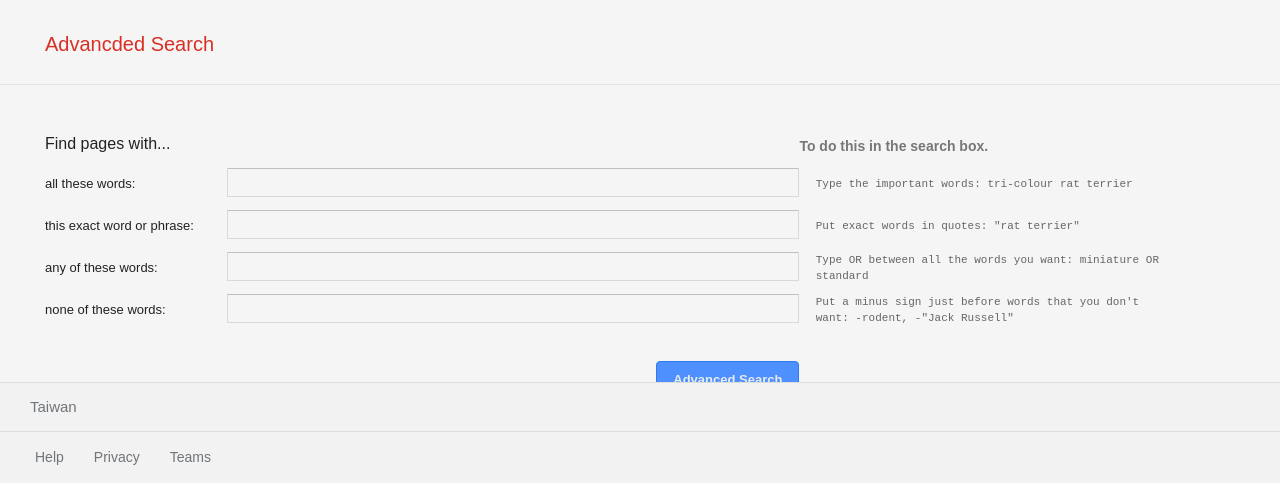
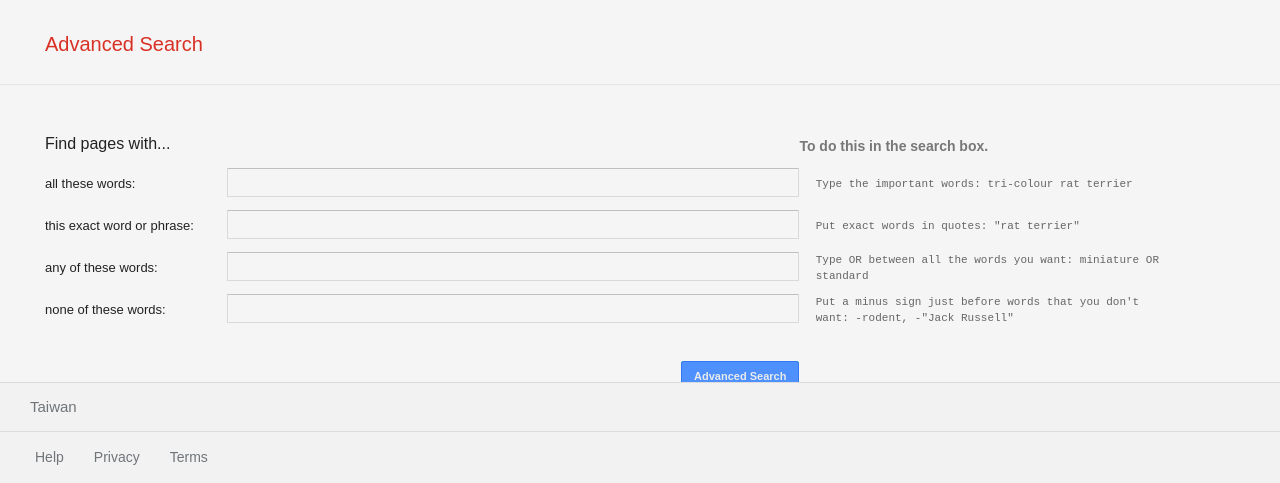
Before and after one commit to wrbyepct/search, a website: page advanced_search.html in a window 1280 px wide. Shown: the part 317-800 px from the top of the page. Drawn offline with nearby package versions, Linux system fonts and the light colour scheme.

Commit message:
final version

```diff
--- a/advanced_search.html
+++ b/advanced_search.html
@@ -25,7 +25,7 @@
     </div>
 
     <div class="title">
-      <label style="margin-left:10px">Advancded Search</label>
+      <label style="margin-left:10px">Advanced Search</label>
     </div>
     <!-- Main Content Section -->
     <div class="form-container">
@@ -118,7 +118,7 @@
           <div class="advanced-search-btn">
             <input
               id="advanced-search-btn"
-              class="search-btn"
+              class=""
               type="submit"
               value="Advanced Search"
             />
@@ -135,7 +135,7 @@
         <div class="bottom-info-part">
           <a href="./index.html">Help</a>
           <a href="./index.html">Privacy</a>
-          <a href="./index.html">Teams</a>
+          <a href="./index.html">Terms</a>
         </div>
       </div>
     </div>
--- a/scss/_advanced_search.scss
+++ b/scss/_advanced_search.scss
@@ -112,10 +112,12 @@
         color: $font-color;
         background: #4d90fe;
         margin: 0.625rem 0;
+        padding: 0.359375rem 0.75rem;
         font-family: Arial, Helvetica, sans-serif;
         font-weight: bold;
-        font-size: 0.8125rem;
+        font-size: 0.6875rem;
         border: 1px solid #3079ed;
+        border-radius: 2px;
         &:hover {
             border: 1px solid white;
         }
```
Also changed, not shown: image_search.html (+1 -1 lines), scss/style.css, 1 other file.
